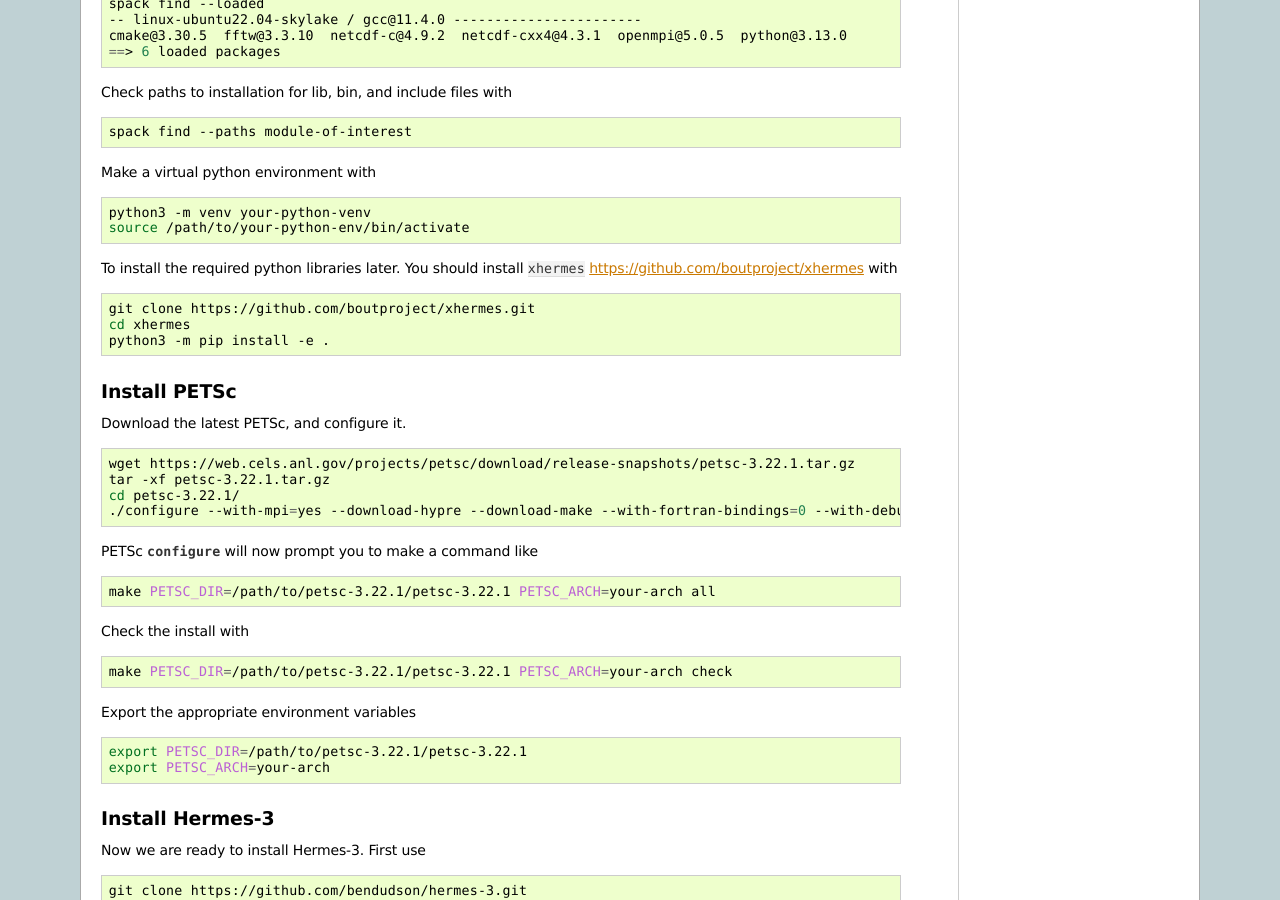
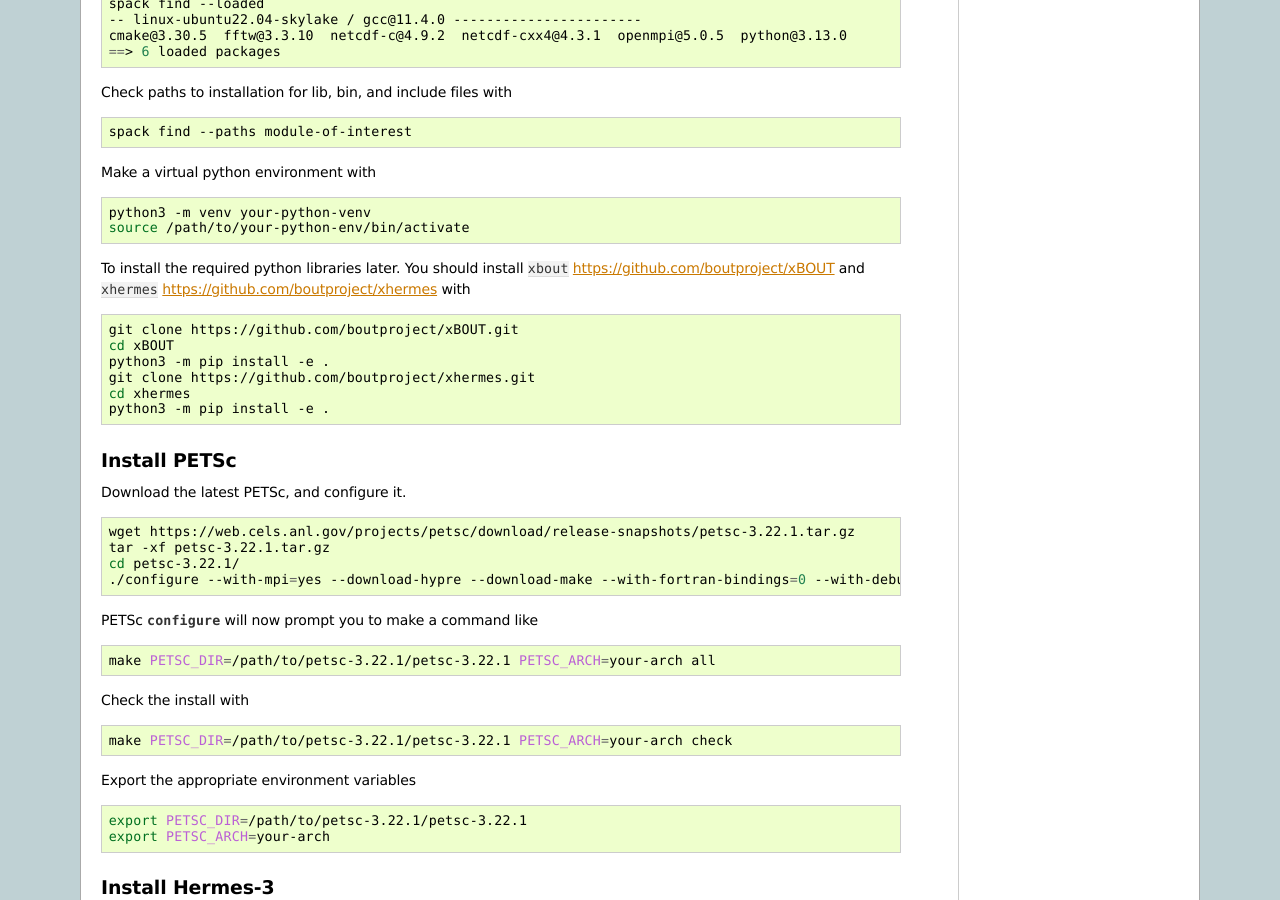
Before and after one commit to bendudson/hermes-3, a Sphinx documentation site: the page built from docs/sphinx/installation_using_spack.rst, in a window 1280 px wide and 900 px high, scrolled down 1076 px. Built offline with Sphinx 7.4.7, drawn with Linux system fonts in a browser that asks for light colours.

Commit message:
Update docs to make it clear that xBOUT needs to be installed from git at the current time.

```diff
--- a/docs/sphinx/installation_using_spack.rst
+++ b/docs/sphinx/installation_using_spack.rst
@@ -93,10 +93,14 @@
    source /path/to/your-python-env/bin/activate
 
 To install the required python libraries later.
-You should install ``xhermes`` https://github.com/boutproject/xhermes with
+You should install ``xbout`` https://github.com/boutproject/xBOUT
+and ``xhermes`` https://github.com/boutproject/xhermes with
 
 .. code-block:: bash
 
+   git clone https://github.com/boutproject/xBOUT.git
+   cd xBOUT
+   python3 -m pip install -e .
    git clone https://github.com/boutproject/xhermes.git
    cd xhermes
    python3 -m pip install -e .
```
